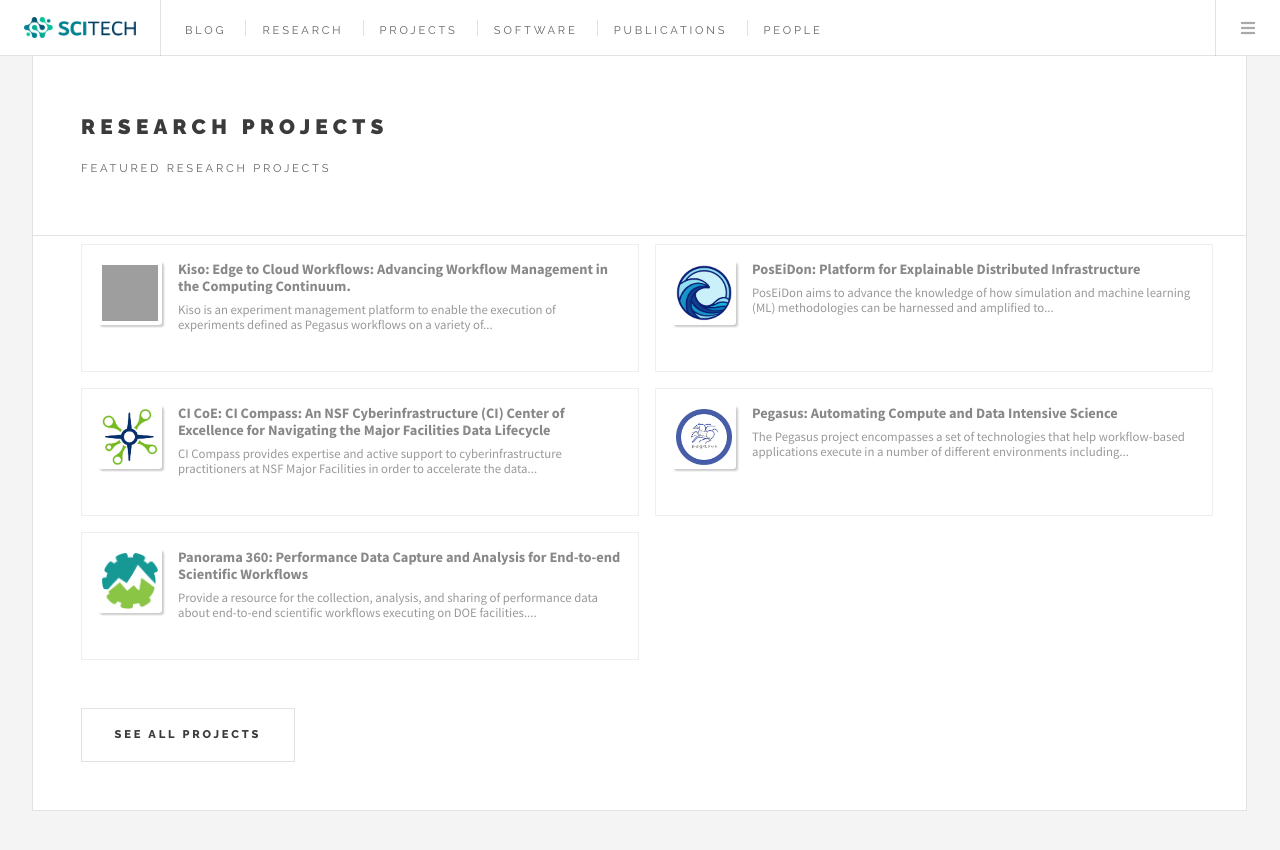
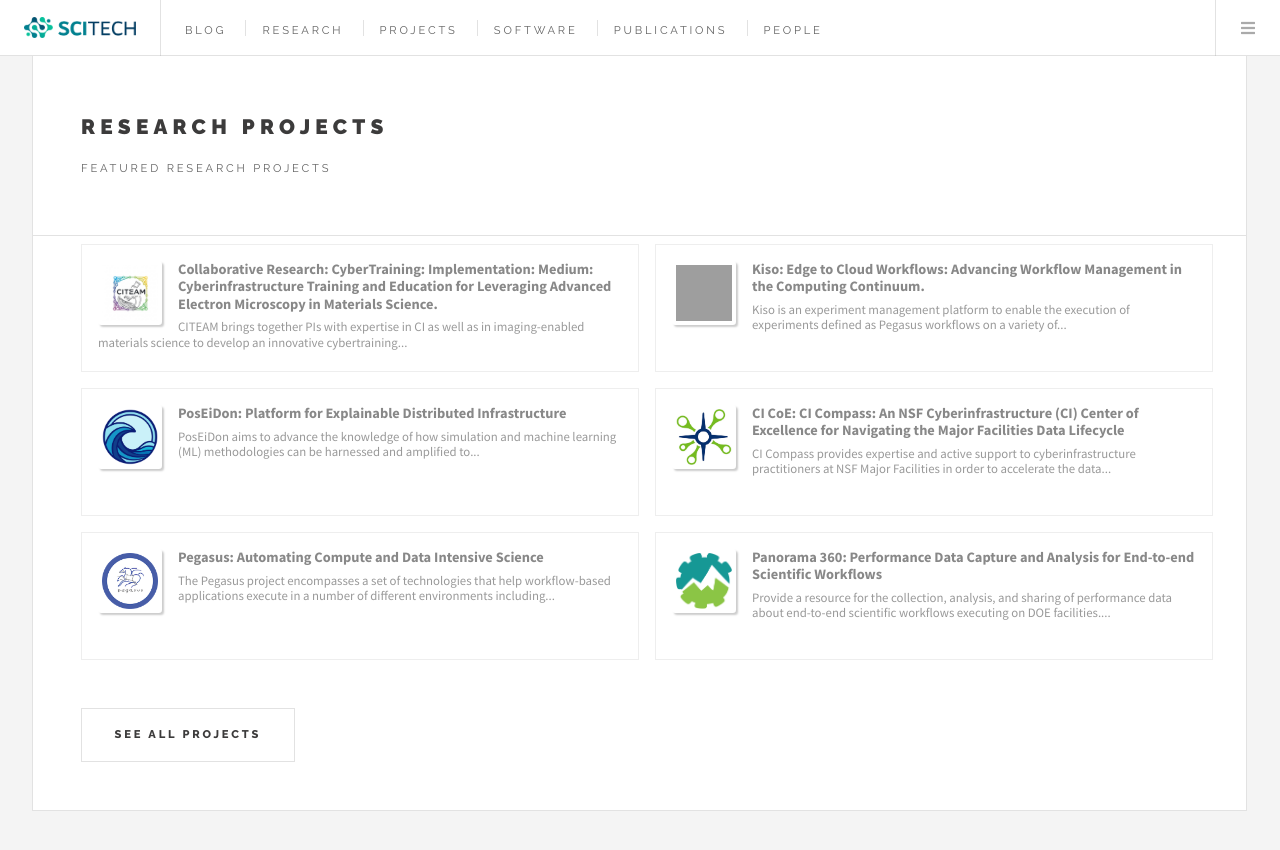
Before and after one commit to scitech-isi/scitech-isi.github.io, a Jekyll site: the page built from index.html, in a window 1280 px wide and 900 px high, scrolled down 2305 px. Shown: the top 850 px of the window. Built offline with Jekyll 4.4.1, drawn with Linux system fonts in a browser that asks for light colours; grey boxes are pictures that could not be loaded.

Commit message:
added citeams projectx

```diff
--- a/_data/research_projects.yml
+++ b/_data/research_projects.yml
@@ -1,3 +1,16 @@
+- title: 'Collaborative Research: CyberTraining: Implementation: Medium: Cyberinfrastructure Training and Education for Leveraging Advanced Electron Microscopy in Materials Science.'
+  description: 'CITEAM brings together PIs with expertise in CI as well as in imaging-enabled materials science to develop an innovative cybertraining program targeting the materials science community that relies on advanced microscopes (e.g., Transmission Electron Microscopes (TEM)) for research.'
+  image: citeam.jpg
+  funding: NSF
+  website: https://citeamcourse.org
+  award: 2519467
+  active: true
+  featured: true
+  colors:
+    r: 243
+    g: 242
+    b: 247
+
 - title: 'Kiso: Edge to Cloud Workflows: Advancing Workflow Management in the Computing Continuum.'
   description: 'Kiso is an experiment management platform to enable the execution of experiments defined as Pegasus workflows on a variety of computing infrastructures.'
   image: kiso.png
```
Also changed, not shown: images/projects/citeam.jpg (added).
